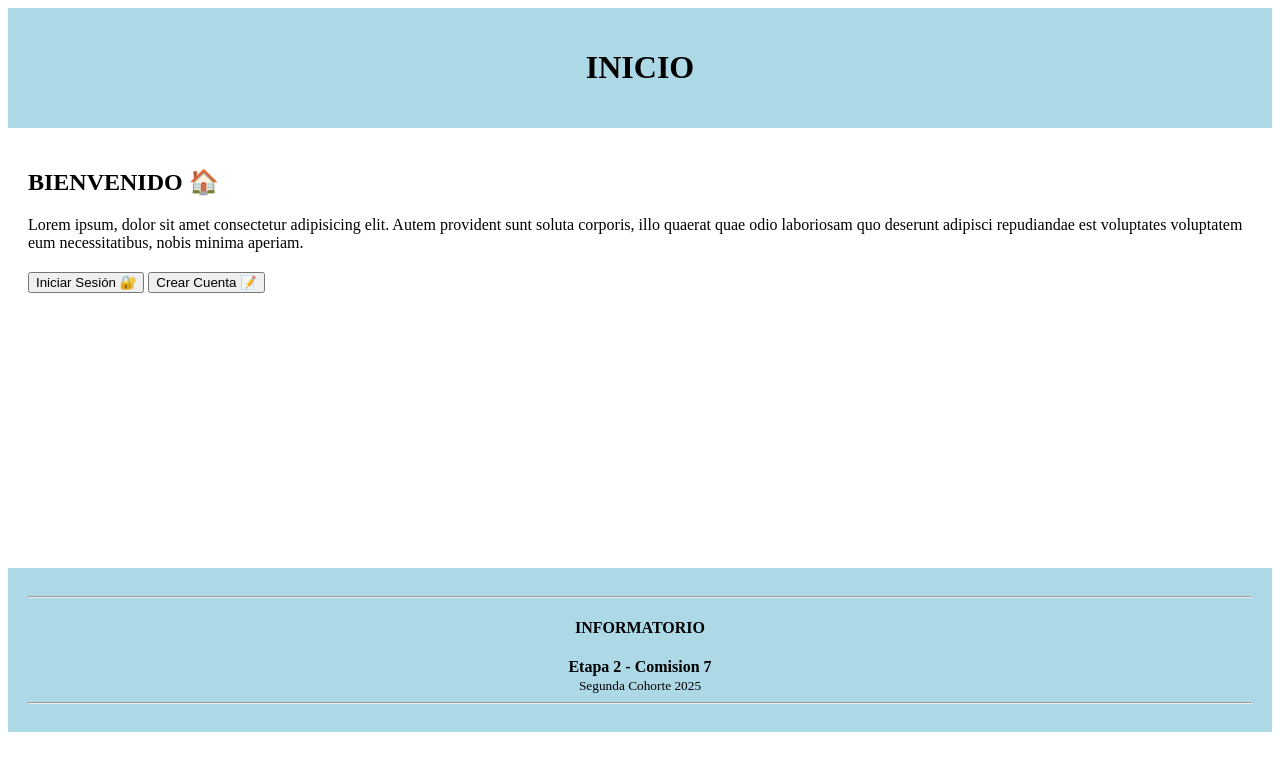
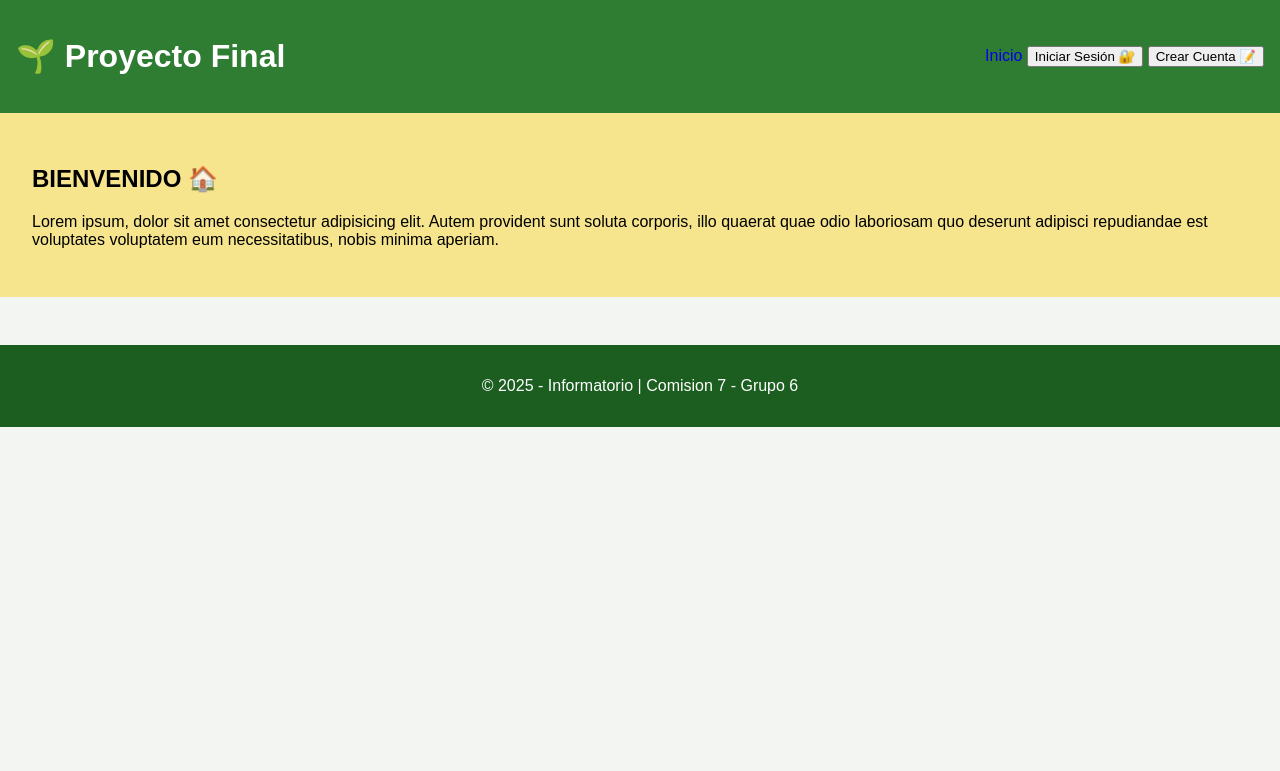
Before and after one commit to Dexter662/Grupo6-Etapa2-Com7-Proyecto-Final, a Django app: page / in a window 1280 px wide. Shown: the top 771 px of the page. Run offline with Django 5.2, Linux system fonts and the light colour scheme.

Commit message:
Armando FrontEnd del Blog
Dando formato y diseñando visual atractivo para el blog

```diff
--- /dev/null
+++ b/static/css/main.css
@@ -0,0 +1,53 @@
+body {
+    margin: 0;
+    font-family: Arial, sans-serif;
+    background: #f2f5f2;
+}
+
+.navbar {
+    background: #2e7d32;
+    color: white;
+    padding: 1rem;
+}
+
+.nav-wrapper {
+    display: flex;
+    justify-content: space-between;
+    align-items: center;
+}
+
+.container {
+    padding: 2rem;
+    background: #f6e58d;
+}
+
+.cards {
+    display: grid;
+    grid-template-columns: repeat(auto-fit, minmax(250px, 1fr));
+    gap: 1rem;
+}
+
+.card {
+    background: white;
+    padding: 1rem;
+    border-radius: 6px;
+    box-shadow: 0 2px 5px rgba(0,0,0,.1);
+}
+
+.card a {
+    color: #2e7d32;
+    font-weight: bold;
+    text-decoration: none;
+}
+
+.footer {
+    background: #1b5e20;
+    color: white;
+    text-align: center;
+    padding: 1rem;
+    margin-top: 3rem;
+}
+
+a {
+    text-decoration: none
+}
--- /dev/null
+++ b/templates/base.html
@@ -0,0 +1,24 @@
+{% load static %}
+<!DOCTYPE html>
+<html lang="es-AR">
+<head>
+    <meta charset="UTF-8">
+    <title>{% block title %}Proyecto Final Blog Agtech{% endblock %}</title>
+    <meta name="viewport" content="width=device-width, initial-scale=1.0">
+
+    <link rel="stylesheet" href="{% static 'css/main.css' %}">
+</head>
+<body>
+
+    {% include 'modulos/navbar.html' %}
+
+    <main class="container">
+        {% block content %}{% endblock %}
+    </main>
+
+    {% include 'modulos/footer.html' %}
+
+     <script src="{% static 'js/main.js' %}"></script>
+
+</body>
+</html>
--- a/templates/inicio.html
+++ b/templates/inicio.html
@@ -1,58 +1,19 @@
-<!DOCTYPE html>
-<html lang="es">
+{% extends 'base.html' %}
 
-<head>
-    <meta charset="UTF-8">
-    <meta name="viewport" content="width=device-width, initial-scale=1.0">
-    <title>{% block titulo %}COM7 | INICIO{% endblock %}</title>
-    {% block estilos %}{% endblock %}
-</head>
+{% block title %}Inicio{% endblock %}
 
-<body>
-    <header style="background-color: lightblue; padding: 20px; text-align: center;">
-        <h1>{% block encabezado %}INICIO{% endblock %}</h1>
-    </header>
+{% block content %}
 
-    <main style="padding: 20px; min-height: 400px;">
-        {% block contenido %}
-        <h2>BIENVENIDO 🏠</h2>
+<h2>BIENVENIDO 🏠</h2>
 
         {% if user.is_authenticated %}
         <p>Hola, <strong>{{ user.username }}</strong>! 👋</p>
         <p>Has iniciado sesión correctamente.</p>
-
-        <div style="margin-top: 20px;">
-            <a href="{% url 'apps.autenticacion:cerrar_sesion' %}" style="text-decoration: none;">
-                <button type="button">Cerrar Sesión</button>
-            </a>
-        </div>
         {% else %}
         <p>Lorem ipsum, dolor sit amet consectetur adipisicing elit. Autem provident sunt soluta corporis, illo quaerat
             quae odio laboriosam quo deserunt adipisci repudiandae est voluptates voluptatem eum necessitatibus, nobis
             minima aperiam.</p>
+        {% endif %}
 
-        <div style="margin-top: 20px;">
-            <a href="{% url 'apps.autenticacion:ingresar' %}" style="text-decoration: none;">
-                <button type="button">Iniciar Sesión 🔐</button>
-            </a>
-            <a href="{% url 'apps.autenticacion:registrar' %}" style="text-decoration: none;">
-                <button type="button">Crear Cuenta 📝</button>
-            </a>
-        </div>
-        {% endif %}
-        {% endblock %}
-    </main>
 
-    <footer style="background-color: lightblue; padding: 20px; text-align: center;">
-        <hr>
-        <h4>INFORMATORIO</h4>
-        <strong>Etapa 2 - Comision 7</strong>
-        <br>
-        <small>Segunda Cohorte 2025</small>
-        <hr>
-    </footer>
-
-    {% block scripts %}{% endblock %}
-</body>
-
-</html>
+{% endblock %}
--- /dev/null
+++ b/templates/modulos/footer.html
@@ -0,0 +1,3 @@
+<footer class="footer">
+    <p>© 2025 - Informatorio | Comision 7 - Grupo 6</p>
+</footer>
--- /dev/null
+++ b/templates/modulos/navbar.html
@@ -0,0 +1,22 @@
+<header class="navbar">
+    <div class="nav-wrapper">
+        <h1>🌱 Proyecto Final</h1>
+        <nav>
+            <a href="{% url 'inicio' %}">Inicio</a>
+            {% if user.is_authenticated %}
+
+            <a href="{% url 'apps.autenticacion:cerrar_sesion' %}">
+                <button type="button">Cerrar Sesión</button>
+            </a>
+        {% else %}
+
+            <a href="{% url 'apps.autenticacion:ingresar' %}">
+                <button type="button">Iniciar Sesión 🔐</button>
+            </a>
+            <a href="{% url 'apps.autenticacion:registrar' %}">
+                <button type="button">Crear Cuenta 📝</button>
+            </a>
+        {% endif %}
+        </nav>
+    </div>
+</header>
```
Also changed, not shown: templates/autenticacion/ingresar.html (+4 -6 lines), templates/autenticacion/registrar.html (+3 -6 lines).
